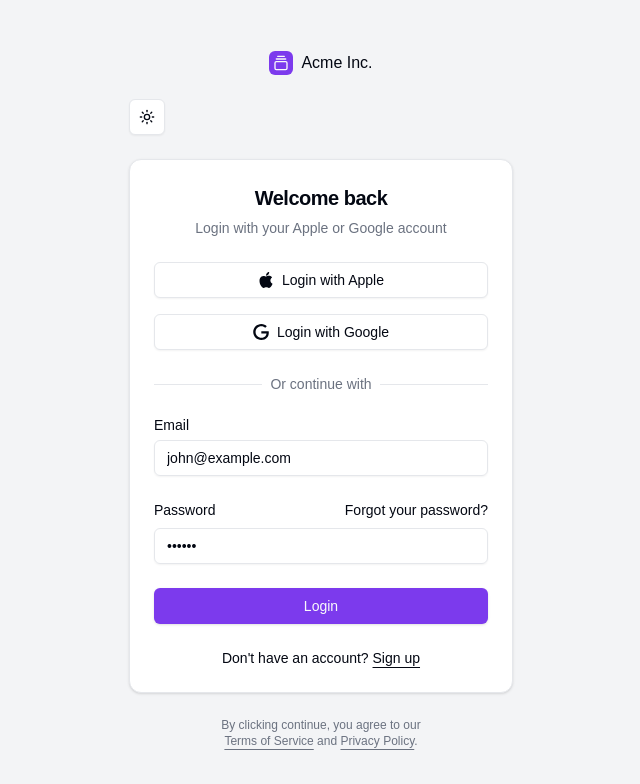
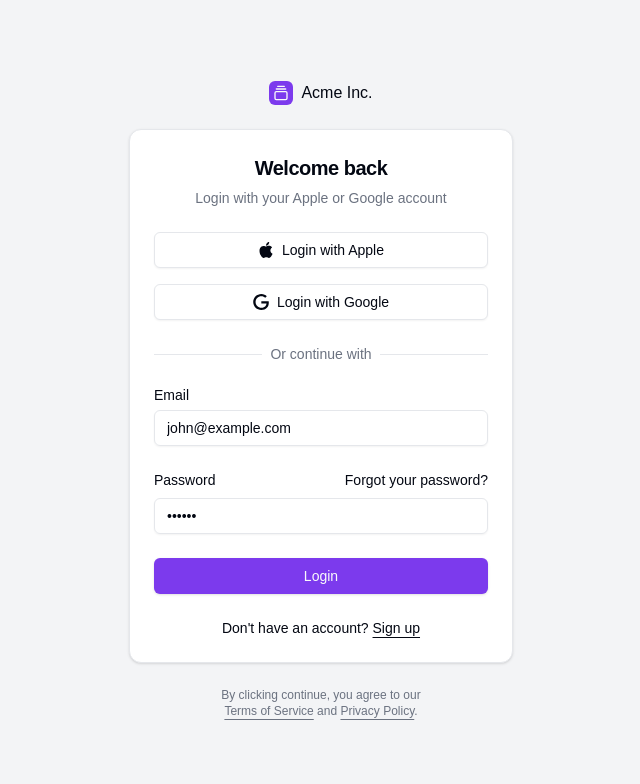
Before and after one commit to AcFallen/erp-fallen, a Next.js app: page /login in a window 1280 px wide. Shown: the top 784 px of the page, without its empty margins (319-959 px from the left). Built offline with nearby package versions, Linux system fonts and the light colour scheme.

Commit message:
Agregar el conmutador de modo al diseño del dashboard, actualizar el estilo de las insignias y definir nuevos colores de éxito, advertencia e información en la configuración de Tailwind

```diff
--- a/src/app/dashboard/layout.tsx
+++ b/src/app/dashboard/layout.tsx
@@ -17,6 +17,7 @@ import {
 } from "@/components/ui/breadcrumb";
 import { QueryClient, QueryClientProvider } from "@tanstack/react-query";
 import { ReactQueryDevtools } from "@tanstack/react-query-devtools";
+import { ModeToggle } from "@/components/toogle-mode";
 
 export default function DashboardLayout({
   children,
@@ -30,7 +31,7 @@ export default function DashboardLayout({
       <SidebarProvider>
         <AppSidebar />
         <SidebarInset>
-          <header className="flex h-16 shrink-0 items-center gap-2">
+          <header className="flex h-16 shrink-0 items-center gap-2 justify-between">
             <div className="flex items-center gap-2 px-4">
               <SidebarTrigger className="-ml-1" />
               <Separator orientation="vertical" className="mr-2 h-4" />
@@ -48,6 +49,9 @@ export default function DashboardLayout({
                 </BreadcrumbList>
               </Breadcrumb>
             </div>
+            <div className="px-4">
+              <ModeToggle />
+            </div>
           </header>
           <div className="flex flex-1 flex-col gap-4 p-4 pt-0">{children}</div>
         </SidebarInset>
--- a/src/app/dashboard/users/page.tsx
+++ b/src/app/dashboard/users/page.tsx
@@ -40,7 +40,7 @@ const UserPage = () => {
         accessorKey: "role",
         header: "Role",
         cell: ({ row }) => (
-          <Badge variant="default">{row.getValue("role")}</Badge>
+          <Badge variant="info">{row.getValue("role")}</Badge>
         ),
       },
       {
--- a/src/app/globals.css
+++ b/src/app/globals.css
@@ -24,6 +24,12 @@ body {
     --accent-foreground: 220.9 39.3% 11%;
     --destructive: 0 84.2% 60.2%;
     --destructive-foreground: 210 20% 98%;
+    --success: 142 51% 48%;
+    --success-foreground: 210 20% 98%;
+    --warning: 43 100% 50%;
+    --warning-foreground: 210 20% 98%;
+    --info: 217 83% 51%;
+    --info-foreground: 210 20% 98%;
     --border: 220 13% 91%;
     --input: 220 13% 91%;
     --ring: 262.1 83.3% 57.8%;
@@ -60,6 +66,12 @@ body {
     --accent-foreground: 210 20% 98%;
     --destructive: 0 62.8% 30.6%;
     --destructive-foreground: 210 20% 98%;
+    --success: 142 51% 30%;
+    --success-foreground: 210 20% 98%;
+    --warning: 43 100% 30%;
+    --warning-foreground: 210 20% 98%;
+    --info: 217 83% 30%;
+    --info-foreground: 210 20% 98%;
     --border: 215 27.9% 16.9%;
     --input: 215 27.9% 16.9%;
     --ring: 263.4 70% 50.4%;
--- a/src/app/login/page.tsx
+++ b/src/app/login/page.tsx
@@ -13,7 +13,6 @@ export default function LoginPage() {
           </div>
           Acme Inc.
         </a>
-        <ModeToggle />
         <LoginForm />
       </div>
     </div>
--- a/src/components/ui/badge.tsx
+++ b/src/components/ui/badge.tsx
@@ -15,6 +15,11 @@ const badgeVariants = cva(
         destructive:
           "border-transparent bg-destructive text-destructive-foreground shadow hover:bg-destructive/80",
         outline: "text-foreground",
+        success:
+          "border-transparent bg-success text-success-foreground hover:bg-success/80",
+        warning:
+          "border-transparent bg-warning text-warning-foreground hover:bg-warning/80",
+        info: "border-transparent bg-info text-info-foreground hover:bg-info/80",
       },
     },
     defaultVariants: {
--- a/tailwind.config.ts
+++ b/tailwind.config.ts
@@ -10,63 +10,75 @@ export default {
   theme: {
     extend: {
       colors: {
-  			background: 'hsl(var(--background))',
-  			foreground: 'hsl(var(--foreground))',
+        background: "hsl(var(--background))",
+        foreground: "hsl(var(--foreground))",
         card: {
-  				DEFAULT: 'hsl(var(--card))',
-  				foreground: 'hsl(var(--card-foreground))'
+          DEFAULT: "hsl(var(--card))",
+          foreground: "hsl(var(--card-foreground))",
         },
         popover: {
-  				DEFAULT: 'hsl(var(--popover))',
-  				foreground: 'hsl(var(--popover-foreground))'
+          DEFAULT: "hsl(var(--popover))",
+          foreground: "hsl(var(--popover-foreground))",
         },
         primary: {
-  				DEFAULT: 'hsl(var(--primary))',
-  				foreground: 'hsl(var(--primary-foreground))'
+          DEFAULT: "hsl(var(--primary))",
+          foreground: "hsl(var(--primary-foreground))",
         },
         secondary: {
-  				DEFAULT: 'hsl(var(--secondary))',
-  				foreground: 'hsl(var(--secondary-foreground))'
+          DEFAULT: "hsl(var(--secondary))",
+          foreground: "hsl(var(--secondary-foreground))",
         },
         muted: {
-  				DEFAULT: 'hsl(var(--muted))',
-  				foreground: 'hsl(var(--muted-foreground))'
+          DEFAULT: "hsl(var(--muted))",
+          foreground: "hsl(var(--muted-foreground))",
         },
         accent: {
-  				DEFAULT: 'hsl(var(--accent))',
-  				foreground: 'hsl(var(--accent-foreground))'
+          DEFAULT: "hsl(var(--accent))",
+          foreground: "hsl(var(--accent-foreground))",
         },
         destructive: {
-  				DEFAULT: 'hsl(var(--destructive))',
-  				foreground: 'hsl(var(--destructive-foreground))'
+          DEFAULT: "hsl(var(--destructive))",
+          foreground: "hsl(var(--destructive-foreground))",
         },
-  			border: 'hsl(var(--border))',
-  			input: 'hsl(var(--input))',
-  			ring: 'hsl(var(--ring))',
+        success: {
+          DEFAULT: "hsl(var(--success))",
+          foreground: "hsl(var(--success-foreground))",
+        },
+        warning: {
+          DEFAULT: "hsl(var(--warning))",
+          foreground: "hsl(var(--warning-foreground))",
+        },
+		info: {
+          DEFAULT: "hsl(var(--info))",
+          foreground: "hsl(var(--info-foreground))",
+        },
+        border: "hsl(var(--border))",
+        input: "hsl(var(--input))",
+        ring: "hsl(var(--ring))",
         chart: {
-  				'1': 'hsl(var(--chart-1))',
-  				'2': 'hsl(var(--chart-2))',
-  				'3': 'hsl(var(--chart-3))',
-  				'4': 'hsl(var(--chart-4))',
-  				'5': 'hsl(var(--chart-5))'
+          "1": "hsl(var(--chart-1))",
+          "2": "hsl(var(--chart-2))",
+          "3": "hsl(var(--chart-3))",
+          "4": "hsl(var(--chart-4))",
+          "5": "hsl(var(--chart-5))",
         },
         sidebar: {
-  				DEFAULT: 'hsl(var(--sidebar-background))',
-  				foreground: 'hsl(var(--sidebar-foreground))',
-  				primary: 'hsl(var(--sidebar-primary))',
-  				'primary-foreground': 'hsl(var(--sidebar-primary-foreground))',
-  				accent: 'hsl(var(--sidebar-accent))',
-  				'accent-foreground': 'hsl(var(--sidebar-accent-foreground))',
-  				border: 'hsl(var(--sidebar-border))',
-  				ring: 'hsl(var(--sidebar-ring))'
-  			}
+          DEFAULT: "hsl(var(--sidebar-background))",
+          foreground: "hsl(var(--sidebar-foreground))",
+          primary: "hsl(var(--sidebar-primary))",
+          "primary-foreground": "hsl(var(--sidebar-primary-foreground))",
+          accent: "hsl(var(--sidebar-accent))",
+          "accent-foreground": "hsl(var(--sidebar-accent-foreground))",
+          border: "hsl(var(--sidebar-border))",
+          ring: "hsl(var(--sidebar-ring))",
+        },
       },
       borderRadius: {
-  			lg: 'var(--radius)',
-  			md: 'calc(var(--radius) - 2px)',
-  			sm: 'calc(var(--radius) - 4px)'
-  		}
-  	}
+        lg: "var(--radius)",
+        md: "calc(var(--radius) - 2px)",
+        sm: "calc(var(--radius) - 4px)",
+      },
+    },
   },
   plugins: [require("tailwindcss-animate")],
 } satisfies Config;
```
Lines whose indentation alone changed are shown as unchanged.
